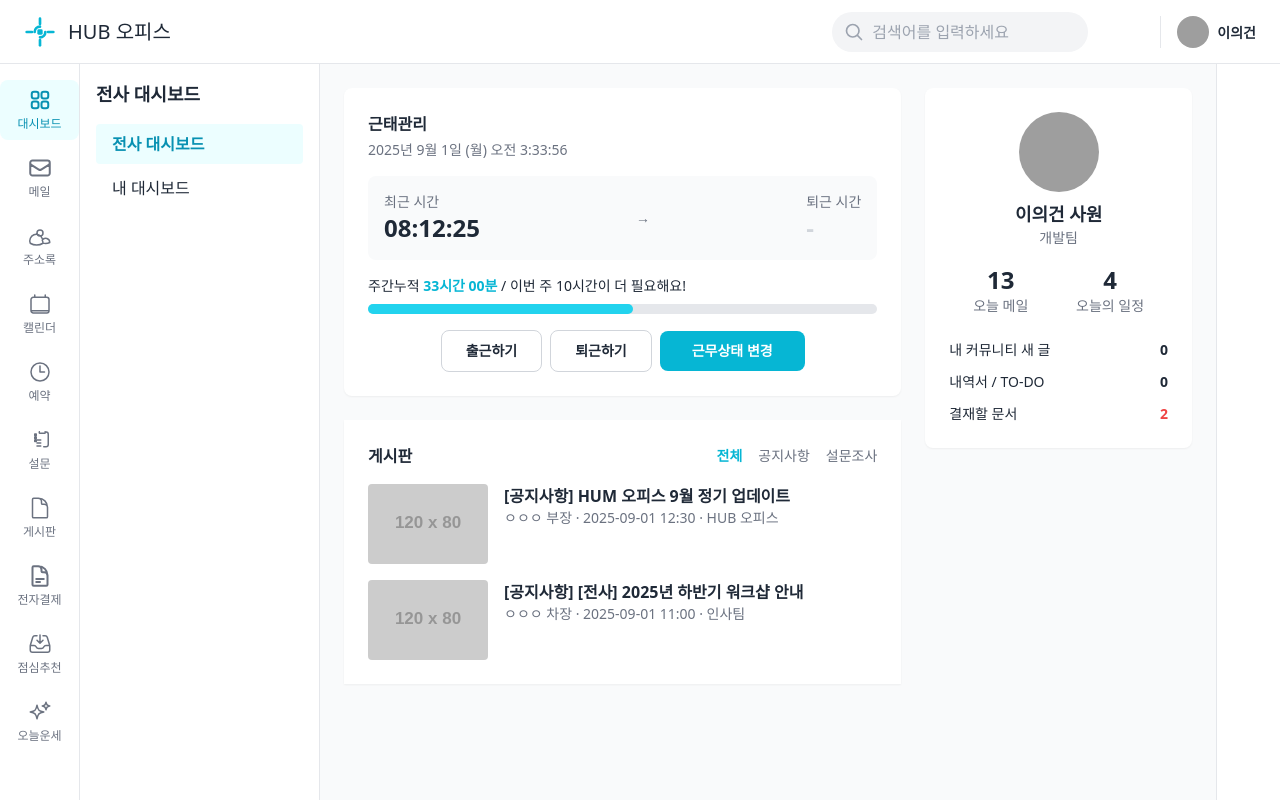
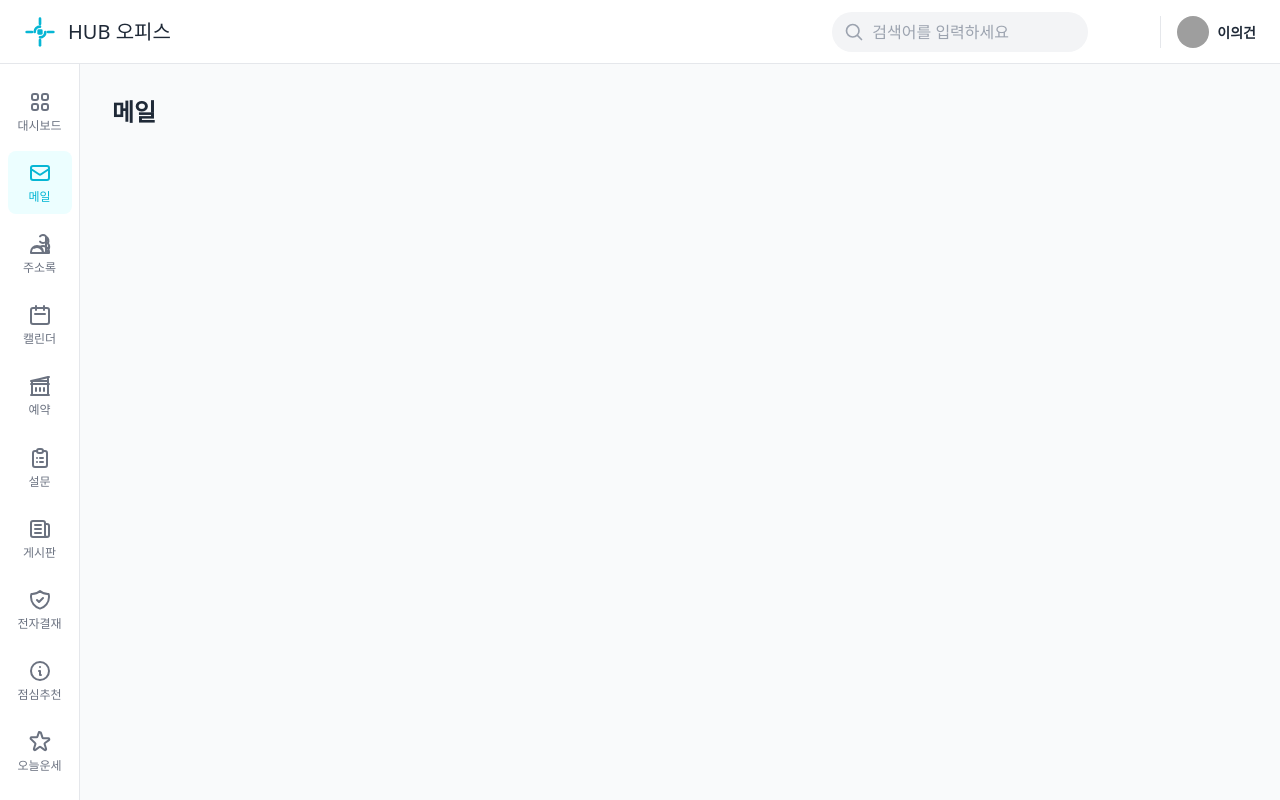
Before and after one commit to leeeeegun/250901_office-dashboard-frontend, a React (Vite) app: page / in a window 1280 px wide. Both pictures are taken after a click on the link "메일". Built offline with nearby package versions, Linux system fonts and the light colour scheme; grey boxes are pictures that could not be loaded.

Commit message:
feat: [이의건] 사이드바 메뉴 연동 및 페이지 이동 [ODF-FRONT-10]

```diff
--- a/src/App.jsx
+++ b/src/App.jsx
@@ -1,17 +1,47 @@
-import React from 'react';
+import React, {useState} from "react";
+import Dashboard from "./components/dashboard/Dashboard.jsx";
+import MailPage from "./pages/MailPage.jsx";
+import ContactsPage from "./pages/ContactsPage.jsx";
+import CalendarPage from "./pages/CalendarPage.jsx";
+import BookingPage from "./pages/BookingPage.jsx";
+import SurveyPage from "./pages/SurveyPage.jsx";
+import BoardPage from "./pages/BoardPage.jsx";
+import ApprovalPage from "./pages/ApprovalPage.jsx";
+import LunchPage from "./pages/LunchPage.jsx";
+import FortunePage from "./pages/FortunePage.jsx";
+import AppHeader from "./components/layout/AppHeader.jsx";
+import Sidebar from "./components/layout/Sidebar.jsx";
 
-import AppHeader from './components/layout/AppHeader.jsx';
-import Sidebar from './components/layout/Sidebar.jsx';
-import Dashboard from './components/dashboard/Dashboard.jsx';
 
 export default function App() {
+    const [activeMenu, setActiveMenu] = useState('dashboard');
+    const renderContent = () => {
+        switch (activeMenu) {
+            case 'dashboard': return <Dashboard />;
+            case 'mail': return <MailPage />;
+            case 'contacts': return <ContactsPage />;
+            case 'calendar': return <CalendarPage />;
+            case 'booking': return <BookingPage />;
+            case 'survey': return <SurveyPage />;
+            case 'board': return <BoardPage />;
+            case 'approval': return <ApprovalPage />;
+            case 'lunch': return <LunchPage />;
+            case 'fortune': return <FortunePage />;
+            default: return <Dashboard />; //잘못된 값이 들어오면 기본 페이지 전환
+        }
+    };
+
     return (
         <div className="w-full h-screen flex flex-col bg-gray-50 text-gray-800">
             <AppHeader />
             <div className="flex flex-1 overflow-hidden">
-                <Sidebar />
-                <Dashboard />
+                <Sidebar activeMenu={activeMenu} onMenuClick={setActiveMenu} />
+
+                {/* 메인 콘텐츠 영역 */}
+                <main className="flex-1 overflow-y-auto">
+                    {renderContent()}
+                </main>
             </div>
         </div>
-    );
+    )
 }
--- a/src/components/common/Icons.jsx
+++ b/src/components/common/Icons.jsx
@@ -1,12 +1,32 @@
 import React from 'react';
 
-export const DashboardIcon = () => <svg className="w-6 h-6 mb-1" xmlns="http://www.w3.org/2000/svg" fill="none" viewBox="0 0 24 24" strokeWidth="2" stroke="currentColor"><path strokeLinecap="round" strokeLinejoin="round" d="M3.75 6A2.25 2.25 0 0 1 6 3.75h2.25A2.25 2.25 0 0 1 10.5 6v2.25a2.25 2.25 0 0 1-2.25 2.25H6a2.25 2.25 0 0 1-2.25-2.25V6ZM3.75 15.75A2.25 2.25 0 0 1 6 13.5h2.25a2.25 2.25 0 0 1 2.25 2.25V18a2.25 2.25 0 0 1-2.25 2.25H6A2.25 2.25 0 0 1 3.75 18v-2.25ZM13.5 6a2.25 2.25 0 0 1 2.25-2.25H18A2.25 2.25 0 0 1 20.25 6v2.25A2.25 2.25 0 0 1 18 10.5h-2.25a2.25 2.25 0 0 1-2.25-2.25V6ZM13.5 15.75a2.25 2.25 0 0 1 2.25-2.25H18a2.25 2.25 0 0 1 2.25 2.25V18A2.25 2.25 0 0 1 18 20.25h-2.25A2.25 2.25 0 0 1 13.5 18v-2.25Z" /></svg>;
-export const MailIcon = () => <svg className="w-6 h-6 mb-1" xmlns="http://www.w3.org/2000/svg" fill="none" viewBox="0 0 24 24" strokeWidth="2" stroke="currentColor"><path strokeLinecap="round" strokeLinejoin="round" d="M21.75 6.75v10.5a2.25 2.25 0 0 1-2.25 2.25h-15a2.25 2.25 0 0 1-2.25-2.25V6.75m19.5 0A2.25 2.25 0 0 0 19.5 4.5h-15a2.25 2.25 0 0 0-2.25 2.25m19.5 0v.243a2.25 2.25 0 0 1-1.07 1.916l-7.5 4.615a2.25 2.25 0 0 1-2.36 0L3.32 8.91a2.25 2.25 0 0 1-1.07-1.916V6.75" /></svg>;
-export const AddressBookIcon = () => <svg className="w-6 h-6 mb-1" xmlns="http://www.w3.org/2000/svg" fill="none" viewBox="0 0 24 24" strokeWidth="1.5" stroke="currentColor"><path strokeLinecap="round" strokeLinejoin="round" d="M15 19.128a9.38 9.38 0 0 0 2.625 .372 9.337 9.337 0 0 0 4.121-.952 4.125 4.125 0 0 0-7.533-2.493M15 19.128v-.003c0-1.113-.285-2.16-.786-3.07M15 19.128v.106A12.318 12.318 0 0 1 8.624 21c-2.331 0-4.512-.645-6.374-1.766l-.001-.109a6.375 6.375 0 0 1 11.964-4.663M12 12a3 3 0 1 0 0-6 3 3 0 0 0 0 6Z" /></svg>;
-export const CalendarIcon = () => <svg className="w-6 h-6 mb-1" xmlns="http://www.w3.org/2000/svg" fill="none" viewBox="0 0 24 24" strokeWidth="1.5" stroke="currentColor"><path strokeLinecap="round" strokeLinejoin="round" d="M6.75 3v2.25M17.25 3v2.25M3 18.75V7.5a2.25 2.25 0 0 1 2.25-2.25h13.5A2.25 2.25 0 0 1 21 7.5v11.25M3 18.75A2.25 2.25 0 0 0 5.25 21h13.5A2.25 2.25 0 0 0 21 18.75M3 18.75h18" /></svg>;
-export const ReservationIcon = () => <svg className="w-6 h-6 mb-1" xmlns="http://www.w3.org/2000/svg" fill="none" viewBox="0 0 24 24" strokeWidth="1.5" stroke="currentColor"><path strokeLinecap="round" strokeLinejoin="round" d="M12 6v6h4.5m4.5 0a9 9 0 1 1-18 0 9 9 0 0 1 18 0Z" /></svg>;
-export const SurveyIcon = () => <svg className="w-6 h-6 mb-1" xmlns="http://www.w3.org/2000/svg" fill="none" viewBox="0 0 24 24" strokeWidth="1.5" stroke="currentColor"><path strokeLinecap="round" strokeLinejoin="round" d="M9 12h3.75M9 15h3.75M9 18h3.75m3 .75H18a2.25 2.25 0 0 0 2.25-2.25V6.108c0-1.135-.845-2.098-1.976-2.192a48.424 48.424 0 0 0-1.123-.08m-5.801 0c-.065.21-.1.433-.1.664 0 .414.336.75.75.75h4.5a.75.75 0 0 0 .75-.75c0-.231-.035-.454-.1-.664M6.75 7.5h1.5v-1.5h-1.5v1.5Zm0 3h1.5v-1.5h-1.5v1.5Zm0 3h1.5v-1.5h-1.5v1.5Z" /></svg>;
-export const BoardIcon = () => <svg className="w-6 h-6 mb-1" xmlns="http://www.w3.org/2000/svg" fill="none" viewBox="0 0 24 24" strokeWidth="1.5" stroke="currentColor"><path strokeLinecap="round" strokeLinejoin="round" d="M19.5 14.25v-2.625a3.375 3.375 0 0 0-3.375-3.375h-1.5A1.125 1.125 0 0 1 13.5 7.125v-1.5a3.375 3.375 0 0 0-3.375-3.375H8.25m2.25 0H5.625c-.621 0-1.125.504-1.125 1.125v17.25c0 .621.504 1.125 1.125 1.125h12.75c.621 0 1.125-.504 1.125-1.125V11.25a9 9 0 0 0-9-9Z" /></svg>;
-export const ApprovalIcon = () => <svg className="w-6 h-6 mb-1" xmlns="http://www.w3.org/2000/svg" fill="none" viewBox="0 0 24 24" strokeWidth="2" stroke="currentColor"><path strokeLinecap="round" strokeLinejoin="round" d="M19.5 14.25v-2.625a3.375 3.375 0 0 0-3.375-3.375h-1.5A1.125 1.125 0 0 1 13.5 7.125v-1.5a3.375 3.375 0 0 0-3.375-3.375H8.25m0 12.75h7.5m-7.5 3H12M10.5 2.25H5.625c-.621 0-1.125.504-1.125 1.125v17.25c0 .621.504 1.125 1.125 1.125h12.75c.621 0 1.125-.504 1.125-1.125V11.25a9 9 0 0 0-9-9Z" /></svg>;
-export const LunchIcon = () => <svg className="w-6 h-6 mb-1" xmlns="http://www.w3.org/2000/svg" fill="none" viewBox="0 0 24 24" strokeWidth="1.5" stroke="currentColor"><path strokeLinecap="round" strokeLinejoin="round" d="M9 3.75H6.912a2.25 2.25 0 0 0-2.15 1.588L2.35 13.177a2.25 2.25 0 0 0-.1.661V18a2.25 2.25 0 0 0 2.25 2.25h15A2.25 2.25 0 0 0 21.75 18v-4.162c0-.224-.034-.447-.1-.661L19.24 5.338a2.25 2.25 0 0 0-2.15-1.588H15M2.25 13.5h3.86a2.25 2.25 0 0 1 2.012 1.244l.256.512a2.25 2.25 0 0 0 2.013 1.244h3.218a2.25 2.25 0 0 0 2.013-1.244l.256-.512a2.25 2.25 0 0 1 2.013-1.244h3.859M12 3v8.25m0 0-3-3m3 3 3-3" /></svg>;
-export const FortuneIcon = () => <svg className="w-6 h-6 mb-1" xmlns="http://www.w3.org/2000/svg" fill="none" viewBox="0 0 24 24" strokeWidth="1.5" stroke="currentColor"><path strokeLinecap="round" strokeLinejoin="round" d="M9.813 15.904 9 18.75l-.813-2.846a4.5 4.5 0 0 0-3.09-3.09L2.25 12l2.846-.813a4.5 4.5 0 0 0 3.09-3.09L9 5.25l.813 2.846a4.5 4.5 0 0 0 3.09 3.09L15.75 12l-2.846.813a4.5 4.5 0 0 0-3.09 3.09ZM18.259 8.715 18 9.75l-.259-1.035a3.375 3.375 0 0 0-2.452-2.452L14.25 6l1.036-.259a3.375 3.375 0 0 0 2.452-2.452L18 2.25l.259 1.035a3.375 3.375 0 0 0 2.452 2.452L21.75 6l-1.035.259a3.375 3.375 0 0 0-2.452 2.452Z" /></svg>;
+export const DashboardIcon = () => (
+    <svg className="w-6 h-6" fill="none" viewBox="0 0 24 24" stroke="currentColor" strokeWidth="2"><path strokeLinecap="round" strokeLinejoin="round" d="M4 6a2 2 0 012-2h2a2 2 0 012 2v2a2 2 0 01-2 2H6a2 2 0 01-2-2V6zM14 6a2 2 0 012-2h2a2 2 0 012 2v2a2 2 0 01-2 2h-2a2 2 0 01-2-2V6zM4 16a2 2 0 012-2h2a2 2 0 012 2v2a2 2 0 01-2 2H6a2 2 0 01-2-2v-2zM14 16a2 2 0 012-2h2a2 2 0 012 2v2a2 2 0 01-2 2h-2a2 2 0 01-2-2v-2z" /></svg>
+);
+export const MailIcon = () => (
+    <svg className="w-6 h-6" fill="none" viewBox="0 0 24 24" stroke="currentColor" strokeWidth="2"><path strokeLinecap="round" strokeLinejoin="round" d="M3 8l7.89 5.26a2 2 0 002.22 0L21 8M5 19h14a2 2 0 002-2V7a2 2 0 00-2-2H5a2 2 0 00-2 2v10a2 2 0 002 2z" /></svg>
+);
+export const ContactsIcon = () => (
+    <svg className="w-6 h-6" fill="none" viewBox="0 0 24 24" stroke="currentColor" strokeWidth="2"><path strokeLinecap="round" strokeLinejoin="round" d="M12 4.354a4 4 0 110 5.292M15 21H3v-1a6 6 0 0112 0v1zm0 0h6v-1a6 6 0 00-9-5.197M15 21a6 6 0 00-9-5.197M15 21a6 6 0 004.773-9.805A4.772 4.772 0 0018 4.542V21H15z" /></svg>
+);
+export const CalendarIcon = () => (
+    <svg className="w-6 h-6" fill="none" viewBox="0 0 24 24" stroke="currentColor" strokeWidth="2"><path strokeLinecap="round" strokeLinejoin="round" d="M8 7V3m8 4V3m-9 8h10M5 21h14a2 2 0 002-2V7a2 2 0 00-2-2H5a2 2 0 00-2 2v12a2 2 0 002 2z" /></svg>
+);
+export const BookingIcon = () => (
+    <svg className="w-6 h-6" fill="none" viewBox="0 0 24 24" stroke="currentColor" strokeWidth="2"><path strokeLinecap="round" strokeLinejoin="round" d="M8 14v3m4-3v3m4-3v3M3 21h18M3 10h18M3 7l18-4M4 21V7l16-4v18M4 7h16" /></svg>
+);
+export const SurveyIcon = () => (
+    <svg className="w-6 h-6" fill="none" viewBox="0 0 24 24" stroke="currentColor" strokeWidth="2"><path strokeLinecap="round" strokeLinejoin="round" d="M9 5H7a2 2 0 00-2 2v12a2 2 0 002 2h10a2 2 0 002-2V7a2 2 0 00-2-2h-2M9 5a2 2 0 002 2h2a2 2 0 002-2M9 5a2 2 0 012-2h2a2 2 0 012 2m-3 7h3m-3 4h3m-6-4h.01M9 16h.01" /></svg>
+);
+export const BoardIcon = () => (
+    <svg className="w-6 h-6" fill="none" viewBox="0 0 24 24" stroke="currentColor" strokeWidth="2"><path strokeLinecap="round" strokeLinejoin="round" d="M19 20H5a2 2 0 01-2-2V6a2 2 0 012-2h10a2 2 0 012 2v1m2 13a2 2 0 01-2-2V7m2 13a2 2 0 002-2V9a2 2 0 00-2-2h-2m-4-3H9M7 16h6M7 12h6M7 8h6" /></svg>
+);
+export const ApprovalIcon = () => (
+    <svg className="w-6 h-6" fill="none" viewBox="0 0 24 24" stroke="currentColor" strokeWidth="2"><path strokeLinecap="round" strokeLinejoin="round" d="M9 12l2 2 4-4m5.618-4.016A11.955 11.955 0 0112 2.944a11.955 11.955 0 01-8.618 3.04A12.02 12.02 0 003 9c0 5.591 3.824 10.29 9 11.622 5.176-1.332 9-6.03 9-11.622 0-1.042-.133-2.052-.382-3.016z" /></svg>
+);
+export const LunchIcon = () => (
+    <svg className="w-6 h-6" fill="none" viewBox="0 0 24 24" stroke="currentColor" strokeWidth="2"><path strokeLinecap="round" strokeLinejoin="round" d="M13 16h-1v-4h-1m1-4h.01M21 12a9 9 0 11-18 0 9 9 0 0118 0z" /></svg>
+);
+export const FortuneIcon = () => (
+    <svg className="w-6 h-6" fill="none" viewBox="0 0 24 24" stroke="currentColor" strokeWidth="2"><path strokeLinecap="round" strokeLinejoin="round" d="M11.049 2.927c.3-.921 1.603-.921 1.902 0l1.519 4.674a1 1 0 00.95.69h4.915c.969 0 1.371 1.24.588 1.81l-3.976 2.888a1 1 0 00-.364 1.118l1.518 4.674c.3.922-.755 1.688-1.538 1.118l-3.976-2.888a1 1 0 00-1.176 0l-3.976 2.888c-.783.57-1.838-.196-1.538-1.118l1.518-4.674a1 1 0 00-.364-1.118L2.98 9.11c-.783-.57-.38-1.81.588-1.81h4.914a1 1 0 00.951-.69l1.519-4.674z" /></svg>
+);
--- a/src/components/layout/Sidebar.jsx
+++ b/src/components/layout/Sidebar.jsx
@@ -1,30 +1,39 @@
 import React from 'react';
 import * as Icons from '../common/Icons.jsx';
 
-const NavItem = ({ icon, label, active }) => (
-    <a href="#" className={`flex flex-col items-center justify-center p-2 rounded-lg w-full ${active ? 'text-cyan-600 bg-cyan-50' : 'text-gray-500 hover:bg-gray-100 hover:text-gray-800'}`} title={label}>
-        {icon}
-        <span className="text-xs font-medium">{label}</span>
-    </a>
-);
+const Sidebar = ({ activeMenu, onMenuClick }) => {
+    const menuItems = [
+        { key: 'dashboard', label: '대시보드', icon: <Icons.DashboardIcon /> },
+        { key: 'mail', label: '메일', icon: <Icons.MailIcon /> },
+        { key: 'contacts', label: '주소록', icon: <Icons.ContactsIcon /> },
+        { key: 'calendar', label: '캘린더', icon: <Icons.CalendarIcon /> },
+        { key: 'booking', label: '예약', icon: <Icons.BookingIcon /> },
+        { key: 'survey', label: '설문', icon: <Icons.SurveyIcon /> },
+        { key: 'board', label: '게시판', icon: <Icons.BoardIcon /> },
+        { key: 'approval', label: '전자결재', icon: <Icons.ApprovalIcon /> },
+        { key: 'lunch', label: '점심추천', icon: <Icons.LunchIcon /> },
+        { key: 'fortune', label: '오늘운세', icon: <Icons.FortuneIcon /> },
+    ];
 
-const Sidebar = () => {
-    const menuItems = [
-        { icon: <Icons.DashboardIcon />, label: "대시보드", active: true },
-        { icon: <Icons.MailIcon />, label: "메일" },
-        { icon: <Icons.AddressBookIcon />, label: "주소록" },
-        { icon: <Icons.CalendarIcon />, label: "캘린더" },
-        { icon: <Icons.ReservationIcon />, label: "예약" },
-        { icon: <Icons.SurveyIcon />, label: "설문" },
-        { icon: <Icons.BoardIcon />, label: "게시판" },
-        { icon: <Icons.ApprovalIcon />, label: "전자결제" },
-        { icon: <Icons.LunchIcon />, label: "점심추천" },
-        { icon: <Icons.FortuneIcon />, label: "오늘운세" },
-    ];
     return (
-        <nav className="w-20 bg-white border-r flex flex-col items-center py-4 space-y-2">
-            {menuItems.map(item => <NavItem key={item.label} {...item} />)}
-        </nav>
+        <aside className="w-20 bg-white border-r flex flex-col items-center py-4 space-y-2 flex-shrink-0">
+            {menuItems.map(item => (
+                <a
+                    key={item.key}
+                    href="#"
+                    onClick={(e) => {
+                        e.preventDefault();
+                        onMenuClick(item.key);
+                    }}
+                    className={`w-16 h-16 flex flex-col items-center justify-center rounded-lg transition-colors ${
+                        activeMenu === item.key ? 'bg-cyan-50 text-cyan-500' : 'text-gray-500 hover:bg-gray-100'
+                    }`}
+                >
+                    {item.icon}
+                    <span className="text-xs font-medium mt-1">{item.label}</span>
+                </a>
+            ))}
+        </aside>
     );
 };
 
--- /dev/null
+++ b/src/pages/ApprovalPage.jsx
@@ -0,0 +1,12 @@
+import React from "react";
+
+const ApprovalPage = () => {
+    return (
+        <div className="p-8">
+            <h1 className="text-2xl font-bold">전자결제</h1>
+            { /* 관련 UI 추가해야 함 */}
+        </div>
+    )
+}
+
+export default ApprovalPage;
--- /dev/null
+++ b/src/pages/BoardPage.jsx
@@ -0,0 +1,12 @@
+import React from "react";
+
+const BoardPage = () => {
+    return (
+        <div className="p-8">
+            <h1 className="text-2xl font-bold">게시판</h1>
+            { /* 관련 UI 추가해야 함 */}
+        </div>
+    );
+};
+
+export default BoardPage;
--- /dev/null
+++ b/src/pages/BookingPage.jsx
@@ -0,0 +1,12 @@
+import React from "react";
+
+const BookingPage = () => {
+    return (
+        <div className="p-8">
+            <h1 className="text-2xl font-bold">예약 (회의실)</h1>
+            { /* 관련 UI 추가해야 함 */}
+        </div>
+    );
+};
+
+export default BookingPage;
--- /dev/null
+++ b/src/pages/CalendarPage.jsx
@@ -0,0 +1,12 @@
+import React from "react";
+
+const CalendarPage = () => {
+    return (
+        <div className="p-8">
+            <h1 className="text-2xl font-bold">캘린더</h1>
+            { /* 관련 UI 추가해야 함 */}
+        </div>
+    );
+};
+
+export default CalendarPage;
--- /dev/null
+++ b/src/pages/ContactsPage.jsx
@@ -0,0 +1,12 @@
+import React from "react";
+
+const ContactsPage = () => {
+    return (
+        <div className="p-8">
+            <h1 className="text-2xl font-bold">주소록</h1>
+            { /* 관련 UI 추가해야 함 */}
+        </div>
+    );
+};
+
+export default ContactsPage;
--- /dev/null
+++ b/src/pages/FortunePage.jsx
@@ -0,0 +1,12 @@
+import React from "react";
+
+const FortunePage = () => {
+    return (
+        <div className="p-8">
+            <h1 className="text-2xl font-bold">오늘의 운세</h1>
+            { /* 관련 UI 추가해야 함 */}
+        </div>
+    );
+};
+
+export default FortunePage;
--- /dev/null
+++ b/src/pages/LunchPage.jsx
@@ -0,0 +1,12 @@
+import React from "react";
+
+const LunchPage = () => {
+    return (
+        <div className="p-8">
+            <h1 className="text-2xl font-bold">점심 메뉴 추천</h1>
+            { /* 관련 UI 추가해야 함 */}
+        </div>
+    );
+};
+
+export default LunchPage;
--- /dev/null
+++ b/src/pages/MailPage.jsx
@@ -0,0 +1,12 @@
+import React from 'react';
+
+const MailPage = () => {
+    return (
+        <div className="p-8">
+            <h1 className="text-2xl font-bold">메일</h1>
+            { /* 메일 관련 UI 추가해야 함 */}
+        </div>
+    )
+}
+
+export default MailPage;
--- /dev/null
+++ b/src/pages/SurveyPage.jsx
@@ -0,0 +1,12 @@
+import React from "react";
+
+const SurveyPage = () => {
+    return (
+        <div className="p-8">
+            <h1 className="text-2xl font-bold">설문</h1>
+            { /* 관련 UI 추가해야 함 */}
+        </div>
+    );
+};
+
+export default SurveyPage;
```
